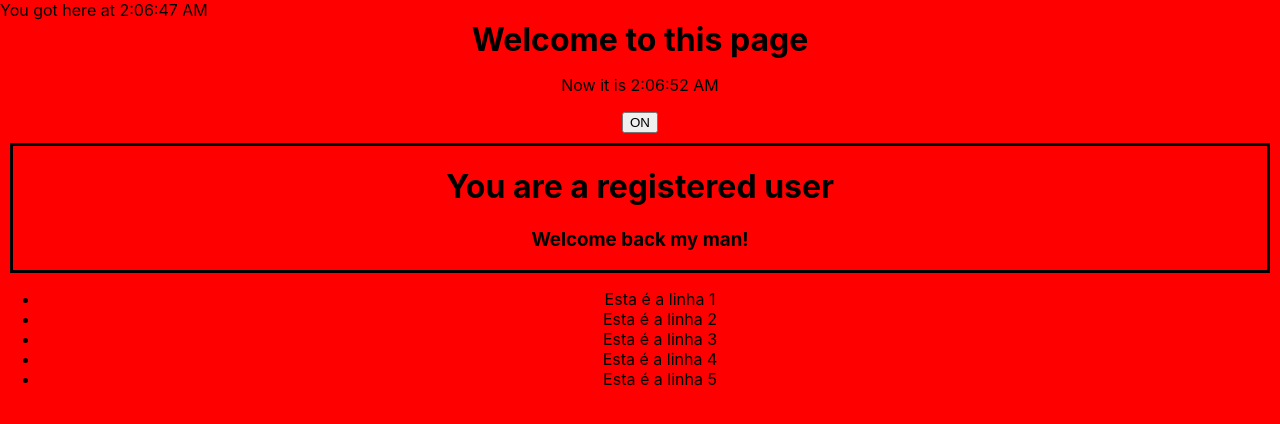
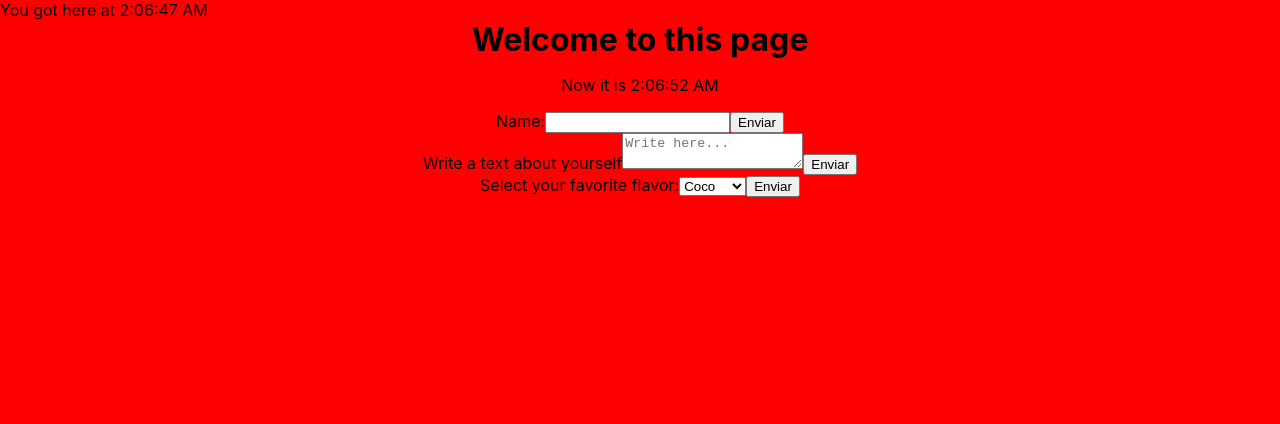
Before and after one commit to MuriloDutra/react-docs, a React (Create React App) app: page / in a window 1280 px wide. Shown: the top 424 px of the page. Built offline with nearby package versions, Linux system fonts and the light colour scheme.

Commit message:
Using keys

```diff
--- a/src/App.js
+++ b/src/App.js
@@ -2,9 +2,10 @@ import React from 'react';
 import './App.css';
 import Header from './components/Header'
 import Clock from './components/Clock'
-import Toggle from './components/Toggle'
-import Greetings from './components/Greetings'
-import Table from './components/Table'
+import Form from './components/Form'
+import TextArea from './components/TextArea';
+import Select from './components/Select';
+
 
 function App() {
   return (
@@ -12,9 +13,9 @@ function App() {
       <div className="body">
         <Header title="Welcome to this page" />
         <Clock />
-        <Toggle />
-        <Greetings isLoggedIn={true}/>
-        <Table numbers={[1, 2, 3, 4, 5]}/>
+        <Form />
+        <TextArea />
+        <Select />
       </div>
     </div>
   );
```
Also changed, not shown: src/notes/using-keys-in-elements.txt.
